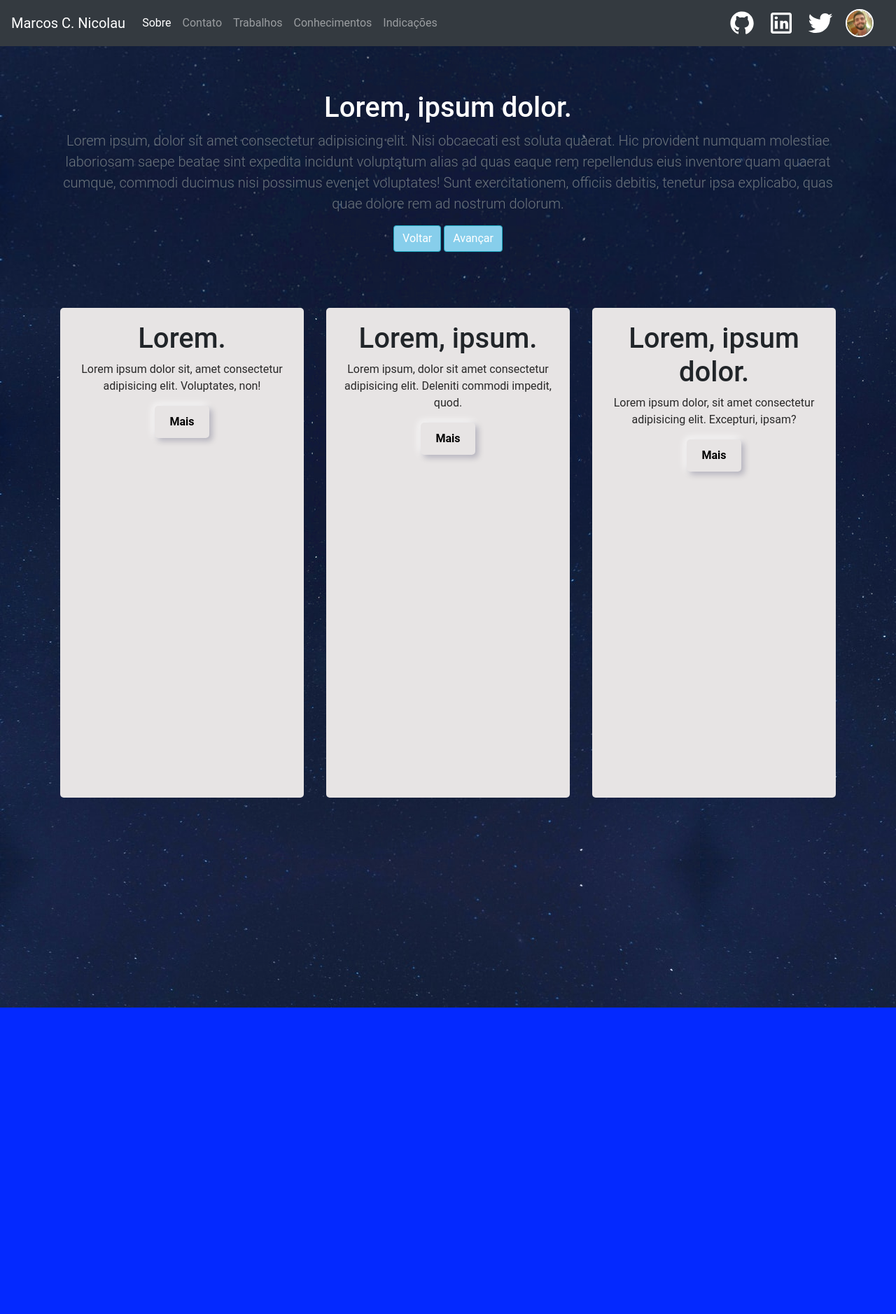
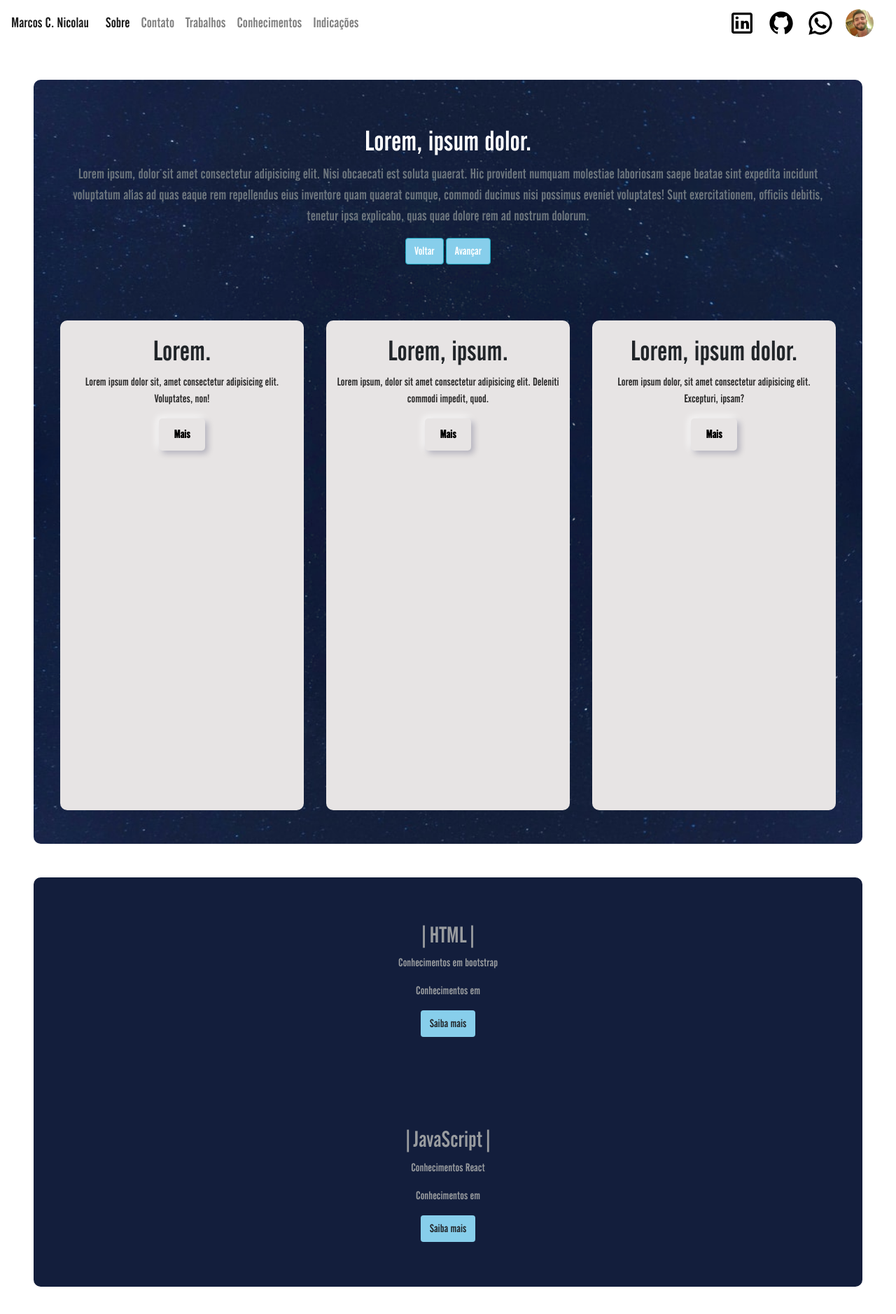
Before and after one commit to MarcosCNi/WEB-Portifolio, a plain HTML site: page index.html in a window 1280 px wide. Shown: the whole page at 70% size. Before the commit the page ends 1440 px from the top, so only its background shows below. Drawn offline with nearby package versions, Linux system fonts and the light colour scheme.

Commit message:
Modificações no site

```diff
--- a/assets/css/style.css
+++ b/assets/css/style.css
@@ -1,8 +1,15 @@
+/*Fontes*/
+@font-face {
+    font-family: 'Gotich';
+    src: url('../font/alternate-gothic-no-2.otf');
+    font-weight: normal;
+    font-style: normal;
+}
+
 /* geral */
 body{
-    background-color: #0429ff;
-    font-family: 'Roboto', sans-serif;
-    background-image: url('../img/background-stars.png');
+    background-color: rgb(255, 255, 255);
+    font-family: 'Gotich' !important;
 }
 
 label{
@@ -10,14 +17,10 @@ label{
 }
 
 
-#allCurriculo{
-    height: 1000px;
-}
-
 #curriculo{
     background-color: rgb(231, 228, 228) ;
     height: 700px;
-    border-radius: 5px;
+    border-radius: 10px;
 }
 
 #curriculo h1{
@@ -42,12 +45,31 @@ label{
     background-color: white;
 }
 
+#firstSection{
+    background-image: url('../img/background-stars.png') !important;
+    background-size: cover;
+    background-position: center;
+    border-radius: 10px;
+}
+
+#secondSection{
+    background-color: #131E3C;
+    border-radius: 10px;
+}
+
+#secondSection p, h2{
+    color: #999C9F;
+}
+
+
 /*bootstrap*/
 
+.navbar-nav{
+    font-size: 20px;
+}
+
 .jumbotron {
-    background-image: url('../img/background-stars.png');
-    background-size: cover;
-    background-position: center;
+    background-color: rgba(0, 255, 255, 0);
     color: white;
     border-radius: 0px !important;
   }
@@ -60,10 +82,8 @@ label{
 
 #icone{
     width:40px;
-
 }
 
 #iconePerfil{
     width:40px;
-    border: 2px solid #ffffff;
 }
--- a/index.html
+++ b/index.html
@@ -21,7 +21,7 @@
 
 </head>
 <body>
-    <nav id="navNome" class="navbar navbar-expand-lg navbar-dark bg-dark">
+    <nav id="navNome" class="navbar navbar-expand-lg navbar-light">
         <a id="home" href="#BemVindo" class="navbar-brand mr-auto mr-lg-3">Marcos C. Nicolau</a>
         <button class="navbar-toggler" type="button" data-toggle="collapse" data-target="#barraNavegacao" aria-controls="barraNavegacao" aria-expanded="false" >
             <span class="navbar-toggler-icon"></span>
@@ -29,7 +29,7 @@
         <div class="collapse navbar-collapse" id="barraNavegacao">
             <ul class="navbar-nav mr-auto mt-2 mt-lg-0">
                 <li class="nav-item active">
-                    <a href="about" class="nav-link">Sobre</a>
+                    <a href="#about" class="nav-link">Sobre</a>
                 </li>
                 <li class="nav-item">
                     <a id="contact" href="#" class="nav-link">Contato</a>
@@ -45,16 +45,16 @@
                 </li>
             </ul>
             <ul class="navbar-nav navbar-right">
-                <a class="navbar-brand" href="#">
-                    <img id="icone" src="assets/img/icon-github.svg">
+                <a class="navbar-brand" href="https://www.linkedin.com/in/marcos-cardoso-nicolau-6b58ba201/" target="_blank">
+                    <img id="icone" src="assets/img/linkedin.svg">
+                <a class="navbar-brand" href="https://github.com/MarcosCNi" target="_blank">
+                    <img id="icone" src="assets/img/github.svg">
                 </a>
-                <a class="navbar-brand" href="#">
-                    <img id="icone" src="assets/img/icon-linkedin.svg">
                 </a>
-                <a class="navbar-brand" href="#">
-                    <img id="icone" src="assets/img/icon-twitter.svg">
+                <a class="navbar-brand" href="https://api.whatsapp.com/send?phone=5551981437960&text=Olá%20Marcos.%20Vim%20pelo%20currículo%20online" target="_blank">
+                    <img id="icone" src="assets/img/whatsapp.svg">
                 </a>
-                <a class="navbar-brand" href="#">
+                <a class="navbar-brand" href="#" target="_blank">
                     <img id="iconePerfil" class="rounded-circle" src="assets/img/eu.png">
                 </a>
             </ul>
--- a/views/home.html
+++ b/views/home.html
@@ -1,3 +1,5 @@
+<div id="homeHtml" class="">
+    <div class="my-5 mx-5 pb-5" id="firstSection">
         <div class="jumbotron text-center mb-0">
             <div class="container">
                 <h1 class="jumbotron-heading">Lorem, ipsum dolor.</h1>
@@ -38,3 +40,33 @@
                 </div>
             </div>
         </div>
+    </div>
+    <div class=" my-5 mx-5" id="secondSection">
+        <div id="projetoHtml" class="jumbotron text-center mb-0">
+            <h2>
+                |HTML|
+            </h2>
+            <p>
+                Conhecimentos em bootstrap
+            </p>
+            <p>
+                Conhecimentos em
+            </p>
+
+            <button class="btn">Saiba mais</button>
+        </div>
+        <div id="projetoJs" class="jumbotron text-center mb-0">
+            <h2>
+                |JavaScript|
+            </h2>
+            <p>
+                Conhecimentos React
+            </p>
+            <p>
+                Conhecimentos em
+            </p>
+
+            <button class="btn">Saiba mais</button>
+        </div>
+    </div>
+</div>
```
Also changed, not shown: assets/font/alternate-gothic-no-2.otf (added), assets/img/github.svg (added), assets/img/icon-github.svg (deleted), assets/img/icon-linkedin.svg (deleted), assets/img/icon-twitter.svg (deleted), assets/img/linkedin.svg (added), assets/img/whatsapp.svg (added). Lines whose indentation alone changed are shown as unchanged.
